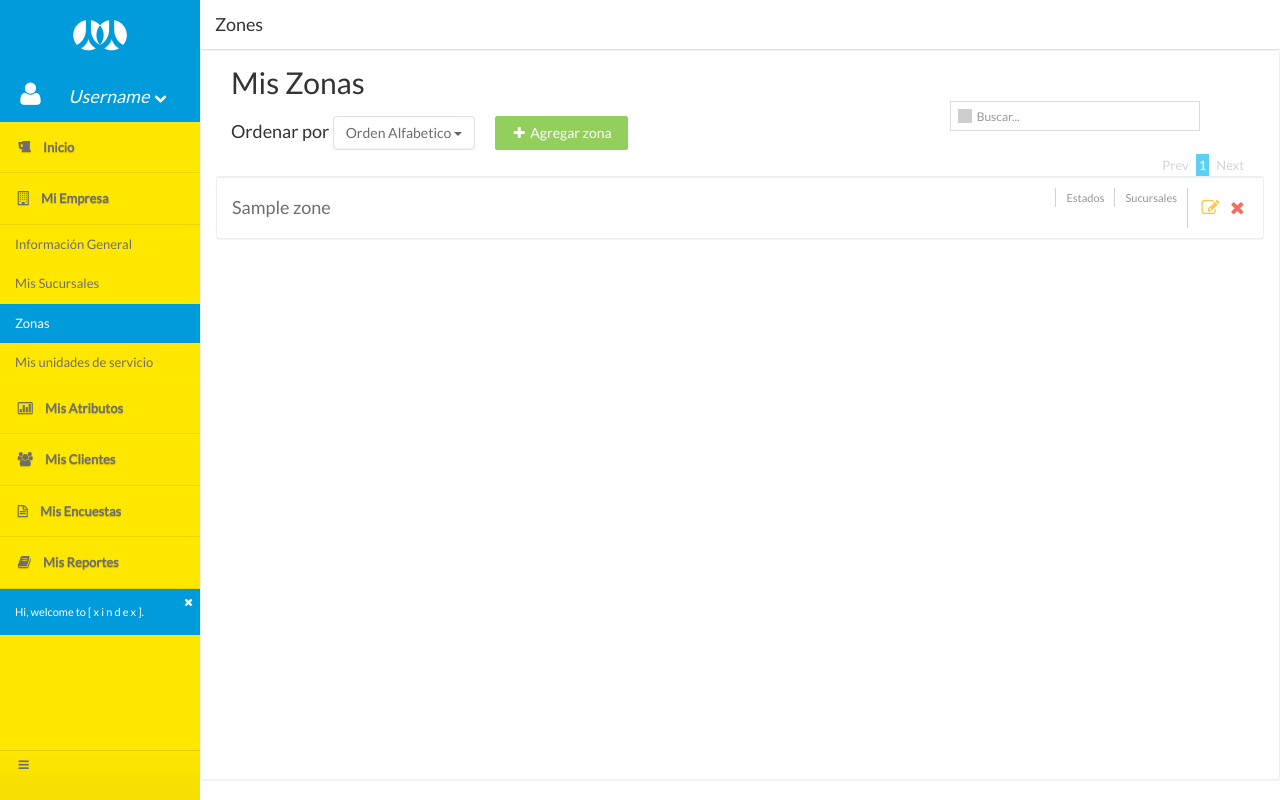
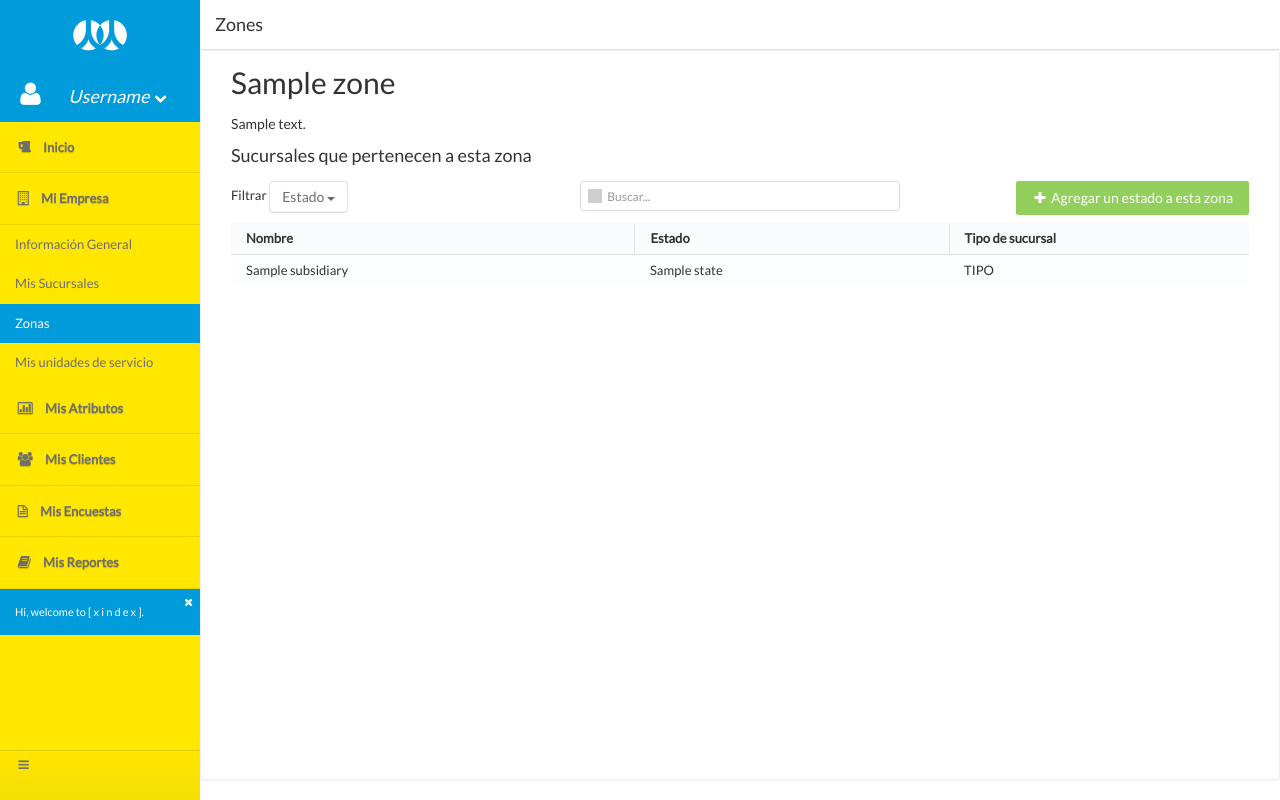
Before and after one commit to wimemx/xindex, a Django app: page /zones/1/ in a window 1280 px wide. Run offline with Django 3.2, Linux system fonts and the light colour scheme; tables that the repository leaves empty hold one stand-in row (values such as "Sample post"); parts of the project's set-up code (start-up, migrations or seed data) failed here and were passed over; some libraries are stand-ins or nearby versions; grey boxes are pictures that could not be loaded.

Commit message:
Ver una zona

```diff
--- a/templates/static/css/app.css
+++ b/templates/static/css/app.css
@@ -2808,3 +2808,8 @@ a:hover{
 	background: #5dcff3;
 	color:white !important;
 }
+
+.padding-15-t-l{
+    padding-left: 15px;
+    padding-top: 15px;
+}
--- a/templates/zones/detail.html
+++ b/templates/zones/detail.html
@@ -2,8 +2,7 @@
 <!DOCTYPE html>
 <html>
 <head>
-    <title>{% block title %}Zones{% endblock %}</title>
-<script src="/static/js/js/jquery.js"></script>
+    <title>{% block title %}Detalles de zona{% endblock %}</title>
 </head>
 <body>
 {% block menu %}
@@ -79,49 +78,96 @@
             <div class="row">
                 <div class="headerXINDEX">
                     <div class="row">
-                    <div class="col-lg-8">
+                    <div class="col-lg-12">
                         <div class="header h2">
-                            Mis Zonas
+                            {% for zone in zones.zones %}
+
+                                {{ zone.name }}
+                            {% endfor %}
                         </div>
-                        <div class="footer h4">
-                            <div class="pull-left ">
-                                <div class="m-b-sm">
-                                Ordenar por
+                    </div>
+                    <div class="col-lg-12">
+                        <div class="h5" style="padding-left: 15px;">
+                            {% for zone in zones.zones %}
+
+                                {{ zone.description }}
+                            {% endfor %}
+                        </div>
+                    </div>
+                    <div class="col-lg-12">
+                        <div class="h4 padding-15-t-l">
+                            Sucursales que pertenecen a esta zona
+                        </div>
+                    </div>
+                    <div class="col-lg-12">
+                        <div class="row padder">
+                        <div class="col-lg-4 padding-15-t-l">
+                            <div class="m-b-sm">
+                                Filtrar
                                 <div class="btn-group">
-                                    <button class="btn btn-white btn-s-md dropdown-toggle" data-toggle="dropdown">
-                                        Orden Alfabetico
+                                    <button class="btn btn-white dropdown-toggle"
+                                            data-toggle="dropdown"
+                                            style="padding-top: 5px !important;
+                                                    padding-bottom: 5px !important;">
+                                        Estado
                                         {{ order_query }}
                                         <span class="caret"></span>
                                     </button>
                                     <ul class="dropdown-menu">
-                                        <li><a href="#">Pais</a></li>
-                                        <li><a href="#">Orden alfabético</a></li>
-                                        <li><a href="#">Fecha de creación</a></li>
+                                        <li><a href="#">eachStateName</a></li>
                                     </ul>
-                                    <a href="/zones/add"
-                                       class="btn btn-success btn-s-md padder btn-group-m-l"
-                                       data-toggle="ajaxModal">
-                                        <i class="icon-plus"></i>
-                                        Agregar zona
-                                    </a>
-                                </div>
                                 </div>
                             </div>
                         </div>
-                    </div>
-                    <div class="col-lg-4">
-                        <div class="header" style="padding-top:20px">
-                            <div class="input-group text-sm pull-left padder-v">
-                                <div class="form-search form-inline" style="width: 250px">
-                                    <form action="" method="GET">
+                        <div class="col-lg-4 padding-15-t-l">
+                            <div class="form-search form-inline">
+                                <form action="" method="GET">
                                     <input type="text" id="id_q" name="q"
                                            class="search-query input-sm form-control"
                                            placeholder="Buscar..." value="{{ query_string }}"/>
-                                    </form>
-                                </div>
+                                </form>
                             </div>
-                            <div id="page_navigation" class="pull-right"
-                                         style="padding-top: 10px;"></div>
+                        </div>
+                        <div class="col-lg-4 padding-15-t-l">
+                            <a href="/zones/add_state/{{ id }}"
+                               class="btn btn-success btn-s-md padder btn-group-m-l pull-right"
+                               data-toggle="ajaxModal"
+                               style="margin-left: 0px !important;">
+                                <i class="icon-plus"></i>
+                                Agregar un estado a esta zona
+                            </a>
+                        </div>
+                        </div>
+                    </div>
+                    <div class="col-lg-12">
+                        <div class="row" style="padding-left: 30px; padding-right: 30px;">
+                        <table class="table table-striped m-b-none">
+                        {% if zones.zones %}
+                        {% for zone in zones.zones %}
+
+                            <thead>
+                                <tr>
+                                    <th>Nombre</th>
+                                    <th>Estado</th>
+                                    <th width="300">Tipo de sucursal</th>
+                                </tr>
+                            </thead>
+                            <tbody>
+                            {% for subsidiary in zone.subsidiaries.subsidiaries %}
+
+                                <tr>
+
+                                    <td>{{ subsidiary.name }}</td>
+                                    <td>{{ subsidiary.state }}</td>
+                                    <td>{{ subsidiary.type }}</td>
+                                </tr>
+                            {% endfor %}
+                            </tbody>
+                        {% endfor %}
+
+                        {% else %}
+                        {% endif %}
+                        </table>
                         </div>
                     </div>
                     </div>
@@ -129,128 +175,11 @@
                 <input type="hidden" id="current_page">
                 <input type="hidden" id="show_per_page">
                 <div class="col-lg-12">
-                    <section class="panel">
-                        <ul class="list-group" id="contentList">
-                            {% if found_entries %}
-                                <!-- Busqueda de zonas -->
-                            {% endif %}
-                            {% for each_zone in zones.zones %}
-                                <li class="list-group-item">
-                                    <div class="media">
-                                        <div class="pull-right text-center"
-                                             style="border-left: 1px solid #d3d3d3">
-                                            <div class="h4 text-muted"
-                                                 style="padding-left: 10px; padding-top: 10px; padding-bottom: 10px">
-                                                <a href="/zones/{{ each_zone.id }}/edit"
-                                                   class="text-warning"
-                                                   data-toggle="ajaxModal">
-                                                <i class="icon-edit"></i>
-                                                </a>
-                                                <a href="/zones/{{ each_zone.id }}/remove" class="text-danger">
-                                                <i class="icon-remove"></i>
-                                                </a>
-                                            </div>
-                                        </div>
-                                        <div class="pull-right text-center"
-                                             style="border-left: 1px solid #d3d3d3">
-                                            <div class="h4" style="padding-left: 10px;">
-                                                <a class="text-info hov"
-                                                        data-toggle="popover"
-                                                        data-html="true"
-                                                        data-placement="bottom"
-                                                        data-content="
-                                                        <div>
-
-                                                        {% for each_subsidiary in each_zone.subsidiaries.subsidiaries %}
-                                                            {{ each_subsidiary.name }}<br>
-                                                        {% endfor %}
-
-                                                        </div>
-                                                        "
-                                                        title=""
-                                                        data-original-title="Sucursales">
-                                                    {{ each_zone.counter_subsidiaries }}
-                                                </a>
-                                            </div>
-                                            <small class="text-muted"
-                                                   style="padding-left: 10px;">
-                                                Sucursales
-                                            </small>
-                                        </div>
-                                        <div class="pull-right text-center"
-                                             style="border-left: 1px solid #d3d3d3">
-                                            <div class="h4">
-                                                <a class="text-info hov"
-                                                        data-toggle="popover"
-                                                        data-html="true"
-                                                        data-placement="bottom"
-                                                        data-content="
-                                                        {% for each_state in each_zone.states.states %}
-                                                            {{ each_state.name }}<br>
-                                                        {% endfor %}
-                                                        "
-                                                        title=""
-                                                        data-original-title="
-                                                        &lt;button type=&quot;button&quot;
-                                                                   class=&quot;close pull-right&quot;
-                                                                   data-dismiss=&quot;popover&quot;
-                                                                   &gt;×&lt/button&gt;Estados">
-                                                {{ each_zone.counter_states }}
-                                                </a>
-                                            </div>
-                                            <small class="text-muted"
-                                                   style="padding-left: 10px;">
-                                                Estados
-                                            </small>
-                                        </div>
-                                        <div class="media-body">
-                                            <div class="h4" style="padding-top: 10px;">
-                                                <a href="/zones/{{ each_zone.id }}/">
-                                                    {{ each_zone.name }}
-                                                </a>
-                                            </div>
-                                        </div>
-                                    </div>
-                                </li>
-                            {% endfor %}
-                        </ul>
-                    </section>
                 </div>
             </div>
         </section>
     </section>
     </section>
 {% endblock %}
-
-    <script src="/static/js/bootbox/bootbox.min.js"></script>
-    <script src="/static/js/app.forms.xindex.js"></script>
-    <!-- App -->
-    <script src="/static/js/app.js"></script>
-    <script src="/static/js/app.plugin.js"></script>
-    <script src="/static/js/app.data.js"></script>
-    <script src="/static/js/app.grids.data.js"></script>
-    <!-- fuelux -->
-    <script src="/static/js/fuelux/fuelux.js"></script>
-    <!-- datatables -->
-    <script src="/static/js/datatables/jquery.dataTables.min.js"></script>
-    <!-- Sparkline Chart -->
-    <script src="/static/js/charts/sparkline/jquery.sparkline.min.js"></script>
-    <!-- Easy Pie Chart -->
-    <script src="/static/js/charts/easypiechart/jquery.easy-pie-chart.js"></script>
-
-    <script src="/static/js/datepicker/bootstrap-datepicker.js"></script>
-    <!-- slider -->
-    <script src="/static/js/slider/bootstrap-slider.js"></script>
-    <!-- file input -->
-    <script src="/static/js/file-input/bootstrap.file-input.js"></script>
-    <!-- combodate -->
-    <script src="/static/js/libs/moment.min.js"></script>
-    <script src="/static/js/combodate/combodate.js"></script>
-    <!-- parsley -->
-    <script src="/static/js/parsley/parsley.min.js"></script>
-    <!-- select2 -->
-    <script src="/static/js/select2/select2.min.js"></script>
-
-    <script src="/static/js/app.grids.xindex.js"></script>
 </body>
 </html>
--- a/templates/zones/index.html
+++ b/templates/zones/index.html
@@ -164,9 +164,10 @@
                                                         <div>
 
                                                         {% for each_subsidiary in each_zone.subsidiaries.subsidiaries %}
-                                                            {{ each_subsidiary.name }}<br>
+
+                                                            {{ each_subsidiary.name }}
+                                                            <br>
                                                         {% endfor %}
-
                                                         </div>
                                                         "
                                                         title=""
--- a/zones/urls.py
+++ b/zones/urls.py
@@ -6,6 +6,7 @@ urlpatterns = patterns('zones.views',
     #Companies
     url(r'^$', 'index'),
     url(r'^add/$', 'add'),
+    url(r'^add_state/(?P<zone_id>\d+)/$', 'add_state'),
     url(r'^(?P<zone_id>\d+)/$', 'detail'),
     url(r'^(?P<zone_id>\d+)/edit/$', 'edit'),
     url(r'^(?P<zone_id>\d+)/remove/$', 'remove'),
--- a/zones/views.py
+++ b/zones/views.py
@@ -59,7 +59,8 @@ def add(request):
     countries = Country.objects.filter(active=True)
 
     listform = StateListForm()
-    listform.fields['countries'].choices = [(x.id, x) for x in Country.objects.filter(active=True)]
+    listform.fields['countries'].choices = [(x.id, x) for x in
+                                            Country.objects.filter(active=True)]
 
     states = request.POST.getlist('id_state')
 
@@ -90,15 +91,16 @@ def add(request):
     else:
         formulario = ZoneForm()
         request_context = RequestContext(request)
-        return render_to_response("zones/new_zone.html", {"formulario": formulario,
-                                                          'countries': countries,
-                                                          'listform': listform},
+        return render_to_response("zones/new_zone.html",
+                                  {"formulario": formulario,
+                                   'countries': countries,
+                                   'listform': listform},
                                   request_context)
 
 
 def edit(request, zone_id):
     zona = Zone.objects.get(pk=zone_id)
-    if request.method=='POST':
+    if request.method == 'POST':
         formulario = ZoneForm(request.POST, instance=zona)
         if formulario.is_valid():
             formulario.save()
@@ -138,7 +140,9 @@ def detail(request, zone_id):
                 counter_business_units += 1
 
             subsidiaries['subsidiaries'].append({
+                'id': each_subsidiary.id,
                 'name': each_subsidiary.name,
+                'type': 'TIPO',
                 'city': each_subsidiary.city_id.name,
                 'state': each_subsidiary.state_id.name,
                 'business_units': business_units,
@@ -148,6 +152,7 @@ def detail(request, zone_id):
         zones['zones'].append({
             'id': zone.id,
             'name': zone.name,
+            'description': zone.description,
             'date': zone.date,
             'subsidiaries': subsidiaries
         })
@@ -155,7 +160,8 @@ def detail(request, zone_id):
     except Zone.DoesNotExist:
         raise Http404
     return render_to_response('zones/detail.html',
-                              {'zones': zones})
+                              {'zones': zones,
+                               'id': zone.id})
 
 
 def getZonesInJson(request):
@@ -188,3 +194,15 @@ def country(request, country_id):
             )
 
     return HttpResponse(simplejson.dumps(statesToJson))
+
+
+def add_state(request, zone_id):
+    zone = Zone.objects.get(pk=zone_id)
+
+    for i in zone.countries.all():
+        states = State.objects.filter(country_id=i)
+        print states
+        request_context = RequestContext(request)
+        return render_to_response("zones/add_state.html",
+                                  {"name": i.name, "id": i.id, 'states':states},
+                              request_context)
```
Also changed, not shown: templates/zones/add_state.html (added, +109 -0 lines).
